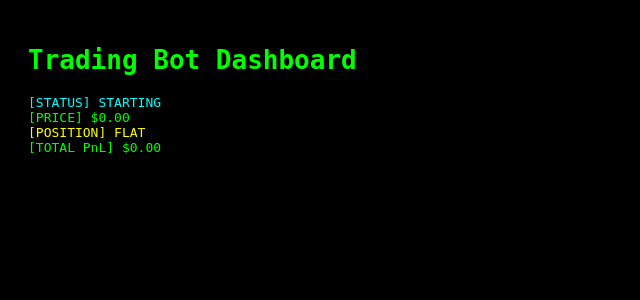
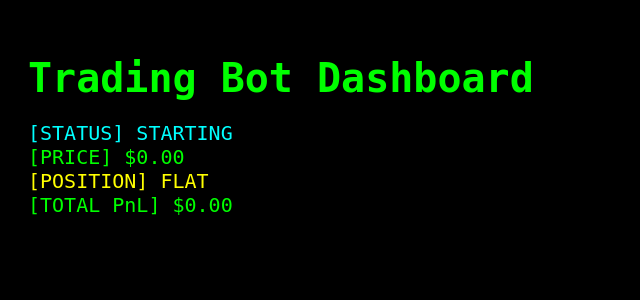
Before and after one commit to mideyy7/trading-bot, a FastAPI app: page / in a window 1280 px wide. Shown: the top 300 px of the page, without its empty margins (0-640 px from the left). Run offline with FastAPI, Linux system fonts and the light colour scheme; data that the repository does not hold is empty.

Commit message:
Syling change

```diff
--- a/trading_app/static/style.css
+++ b/trading_app/static/style.css
@@ -8,6 +8,10 @@ body {
 .terminal h1 {
     color: #0f0;
     margin-bottom: 20px;
+}
+
+.terminal{
+    font-size: x-large;
 }
 
 .trade {
```
